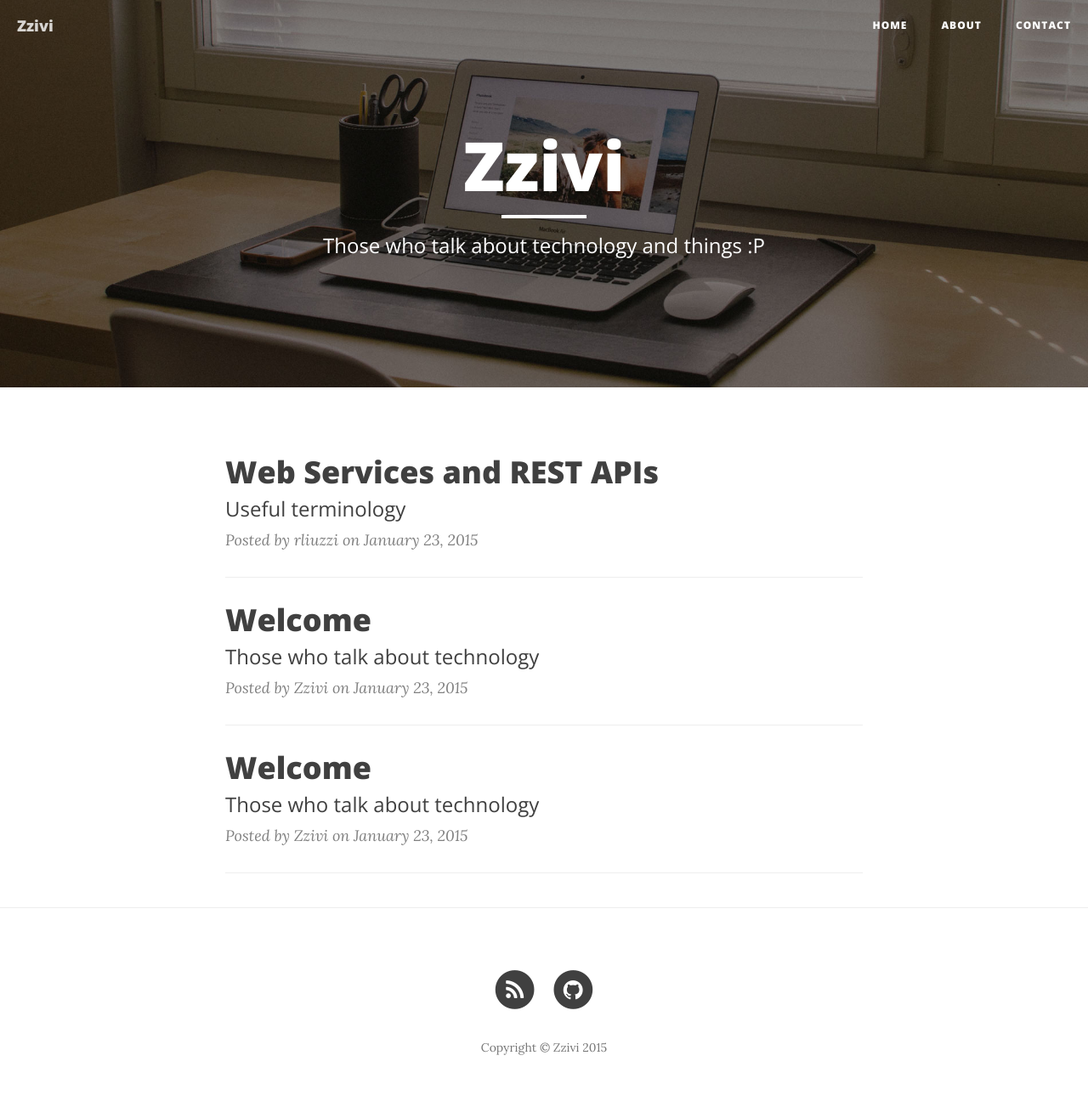
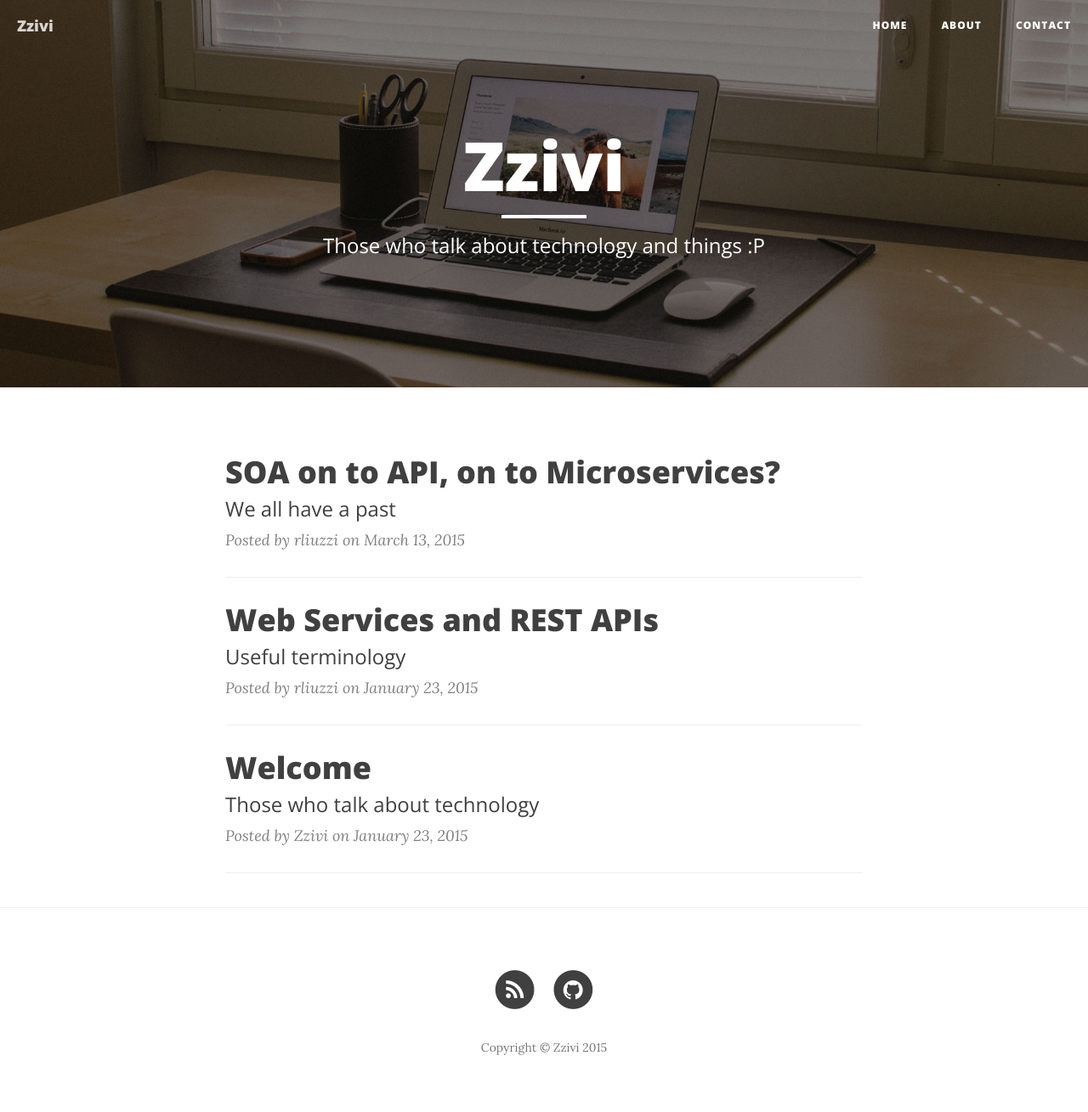
Before and after one commit to Zzivi/zzivi.github.io, a Jekyll site: the page built from index.html, in a window 1280 px wide. Shown: the whole page at 85% size. Built offline with Jekyll 4.4.1, drawn with Linux system fonts in a browser that asks for light colours; nearby versions of some CDN libraries; the list of posts is cut into pages by our own code; some of the changed lines change nothing that is shown.

Commit message:
post edits

```diff
--- a/_posts/2015-03-13-technology-is-everywhere.markdown
+++ b/_posts/2015-03-13-technology-is-everywhere.markdown
@@ -1,18 +1,35 @@
 ---
 layout:     post
-title:      "Welcome"
-subtitle:   "Those who talk about technology"
-date:       2015-01-23 00:00:00
-author:     "Zzivi"
-header-img: "img/post-bg-06.jpg"
+title:      "SOA on to API, on to Microservices?"
+subtitle:   "We all have a past"
+date:       2015-03-13 00:00:00
+author:     "rliuzzi"
+header-img: "img/post-bg-05.jpg"
 ---
-<p>Ok, so broad as it sounds: we talk about technology. On a normal day, during breakfast we run through frameworks, libraries, tools, APIs, apps, meetups, TEDs, hackathons, events and ... occasionally mention football.</p>
-
-<p>Then we go back to work and live the normal developer life, which (lets admit it) is frustrating.
-There are potential fight triggers all around: a proxy change, an expired certificate, a stacks limit exceeded exception, failing acceptance tests, or an assortment of many other stupid things that might (and will) go wrong eventually.</p>
-
-<p>I confess I get upset when things don’t work, and unfortunately things don’t always go smoothly. Luckily we both learn along the way. For instance, I learned my boyfriend is not responsible for everything that will potentially go wrong during a User Story. He is actually pretty damn good at what he does! He, on the other hand, learned that I am very demanding and I always expect 11 out of 10, and thath makes him more demanding as well. So we both rock!</p>
-
-<p>Which brings us back to the beginning, we talk about technology shaped into a marital argument. A developer and a DevOps engineer that must get along because they are simply made for each other.</p>
-
-<p>Enjoy our technological “fights”!!</p>
+<p>
+I also have a past: I gave technical assistance (and sometimes moral support) to Web Services clients.
+During this time I learned two very valuable lessons:
+<ol>
+<li>A contract is more serious than a marriage</li>
+<li>Legacy services are like Chuck Norris, chances are they simply won't die</li>
+</ol>
+</p>
+<p>
+So I learned to develop, use, troubleshoot and live with these services.
+</p>
+<p>
+By that time WS were far from trendy and not cool enough to be regarded as "vintage".
+Back then the world (read: google, fb, twitter) was taking about REST APIs and of course we dived in.
+I learned that with REST APIs it is all about the model and if is consistent your life is much easier.
+</p>
+<p>
+Now I am an Android developer so I am both provider and consumer of these services.
+<ol>
+<li>A contract is still more serious than a marriage</li>
+<li>It is more hurtful breaking your own client</li>
+<li>Entity: To be or not be, with REST this truly is the question.</li>
+</p>
+<p>
+<b>Microservices</b> bells are ringing and I can only assume it will get messy before it gets fancy ;D.
+<b>No pain, no gain</b>.
+</p>
```
